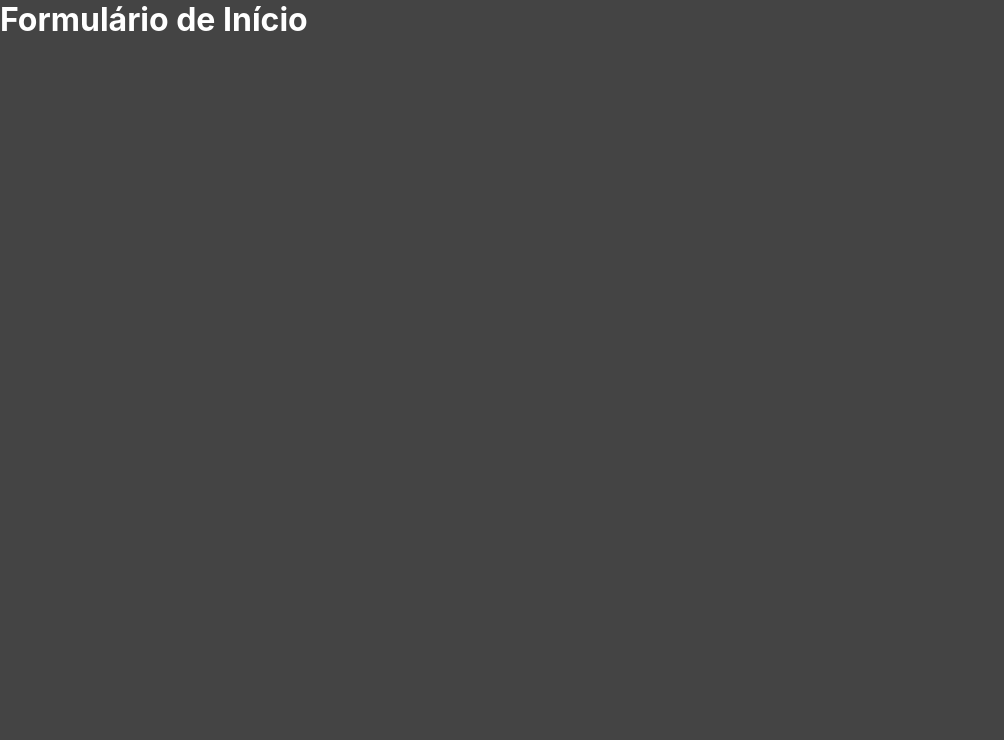
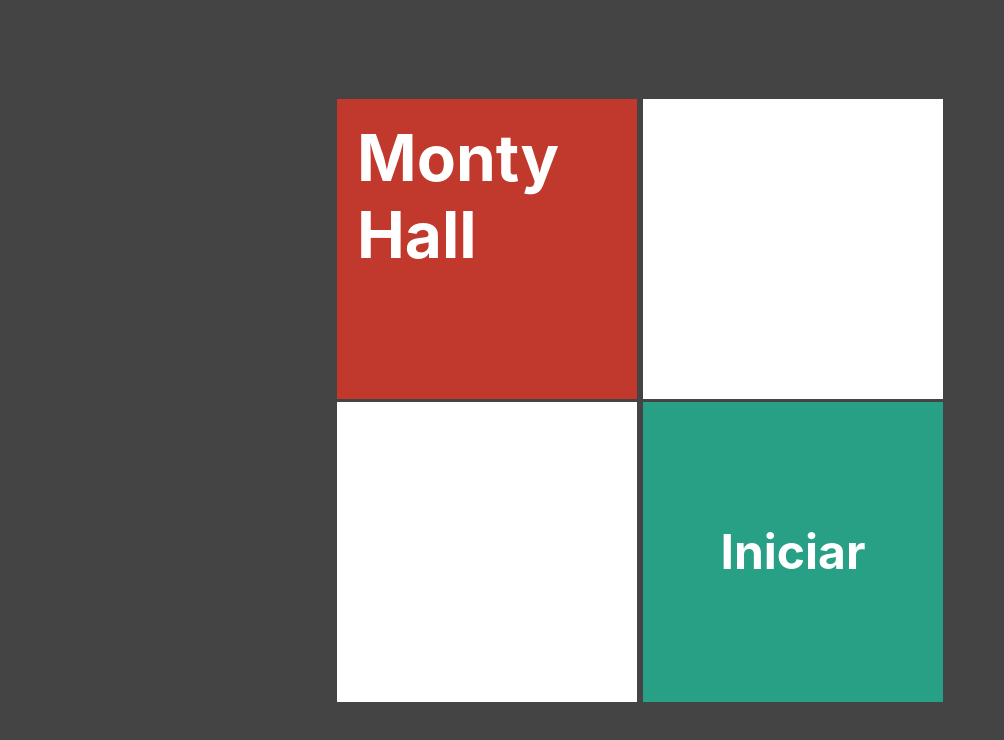
Before and after one commit to gabrielestefono/curso_next, a Next.js app in the folder 04_porta_premiada/: page / in a window 1280 px wide. Shown: the top 740 px of the page, without its empty margins (0-1004 px from the left). Built offline with nearby package versions, Linux system fonts and the light colour scheme.

Commit message:
Estruturando formulário

```diff
--- /dev/null
+++ b/04_porta_premiada/components/Cartao.tsx
@@ -0,0 +1,14 @@
+import styles from '../styles/Cartao.module.css';
+
+interface CartaoProps{
+	bgcolor?: string;
+	children?: any
+}
+
+export default function Cartao(props: CartaoProps){
+	return (
+		<div className={styles.cartao} style={{backgroundColor: props.bgcolor ?? 'white'}}>
+			{props.children}
+		</div>
+	)
+}
--- a/04_porta_premiada/pages/index.tsx
+++ b/04_porta_premiada/pages/index.tsx
@@ -1,7 +1,24 @@
+import Cartao from "@/components/Cartao";
+import styles from "../styles/Home.module.css";
+import Link from "next/link";
+
 export default function Home() {
   return (
-    <div>
-      <h1>Formulário de Início</h1>
+    <div className={styles.formulario}>
+      <div>
+        <Cartao bgcolor="#C0392C">
+          <h1>Monty Hall</h1>
+        </Cartao>
+        <Cartao></Cartao>
+      </div>
+      <div>
+        <Cartao></Cartao>
+        <Cartao bgcolor="#28A085">
+          <Link href={`/jogo/4/2`} style={{flex: "1", margin: "0"}}>
+            <h2 className={styles.link}> Iniciar</h2>
+          </Link>
+        </Cartao>
+      </div>
     </div>
   );
 }
--- a/04_porta_premiada/pages/jogo/[portas]/[presente].tsx
+++ b/04_porta_premiada/pages/jogo/[porta]/[presente].tsx
@@ -12,7 +12,7 @@
 	const [portas, setPortas] = useState<PortaModel[]>([]);
 
 	useEffect(()=>{
-		const portas: number = +router.query.portas!;
+		const portas: number = +router.query.porta!;
 		const presente: number = +router.query.presente!;
 		setPortas(criarPortas(portas, presente));
 	},[router.query])
--- /dev/null
+++ b/04_porta_premiada/styles/Cartao.module.css
@@ -0,0 +1,9 @@
+.cartao{
+	display: flex;
+	width: 18.75rem;
+	height: 18.75rem;
+	background-color: white;
+	margin: 0.1875rem;
+	font-size: 2rem;
+	padding: 1.25rem;
+}
--- /dev/null
+++ b/04_porta_premiada/styles/Home.module.css
@@ -0,0 +1,15 @@
+.formulario{
+	display: flex;
+	justify-content: center;
+	align-items: center;
+	height: 100vh;
+}
+
+.formulario .link{
+	flex: 1;
+	margin: 0;
+	display: flex;
+	justify-content: center;
+	align-items: center;
+	height: 100%;
+}
```
